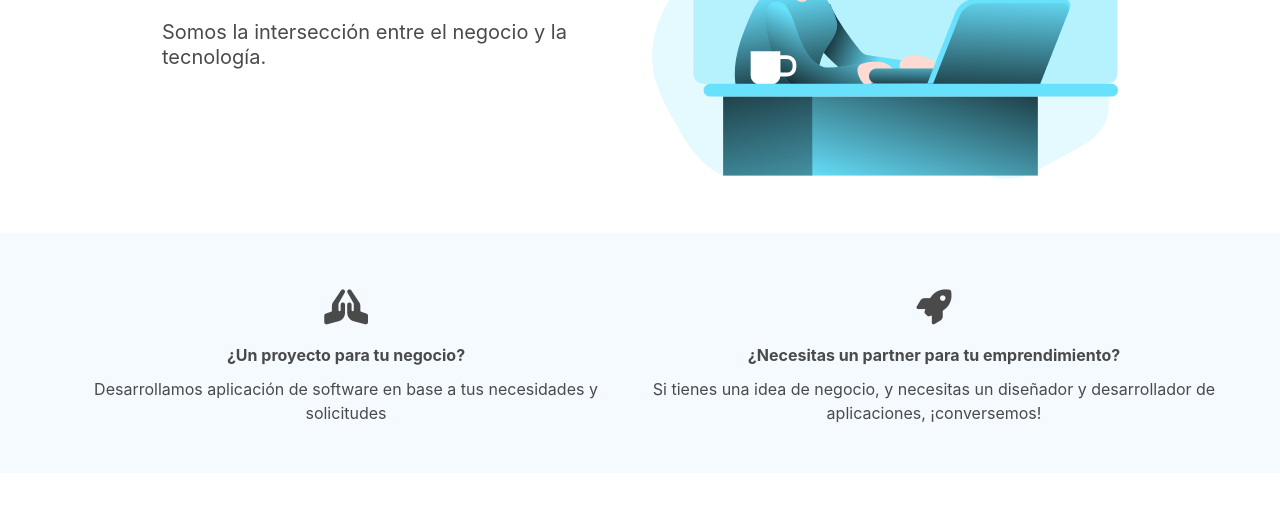
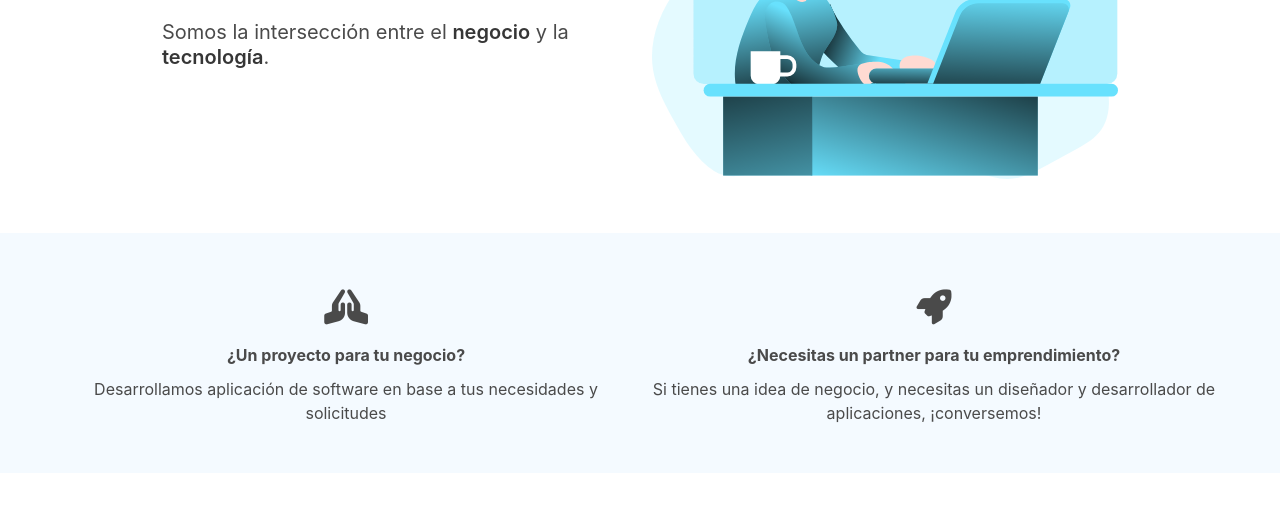
Before and after one commit to HeberArratia/capitalab-website, a website: page index.html in a window 1280 px wide. Shown: the part 291-800 px from the top of the page. Drawn offline with nearby package versions, Linux system fonts and the light colour scheme.

Commit message:
negrita textos destacados

```diff
--- a/index.html
+++ b/index.html
@@ -60,7 +60,7 @@
               Diseño y desarrollo de Activos Digitales
             </h1>
             <h2 class="subtitle is-5 is-muted">
-              Somos la intersección entre el negocio y la tecnología.
+              Somos la intersección entre el <strong>negocio</strong> y la <strong>tecnología</strong>.
             </h2>
             <p>
               <!--<a class="button rounded primary-btn is-medium is-primary">
```
